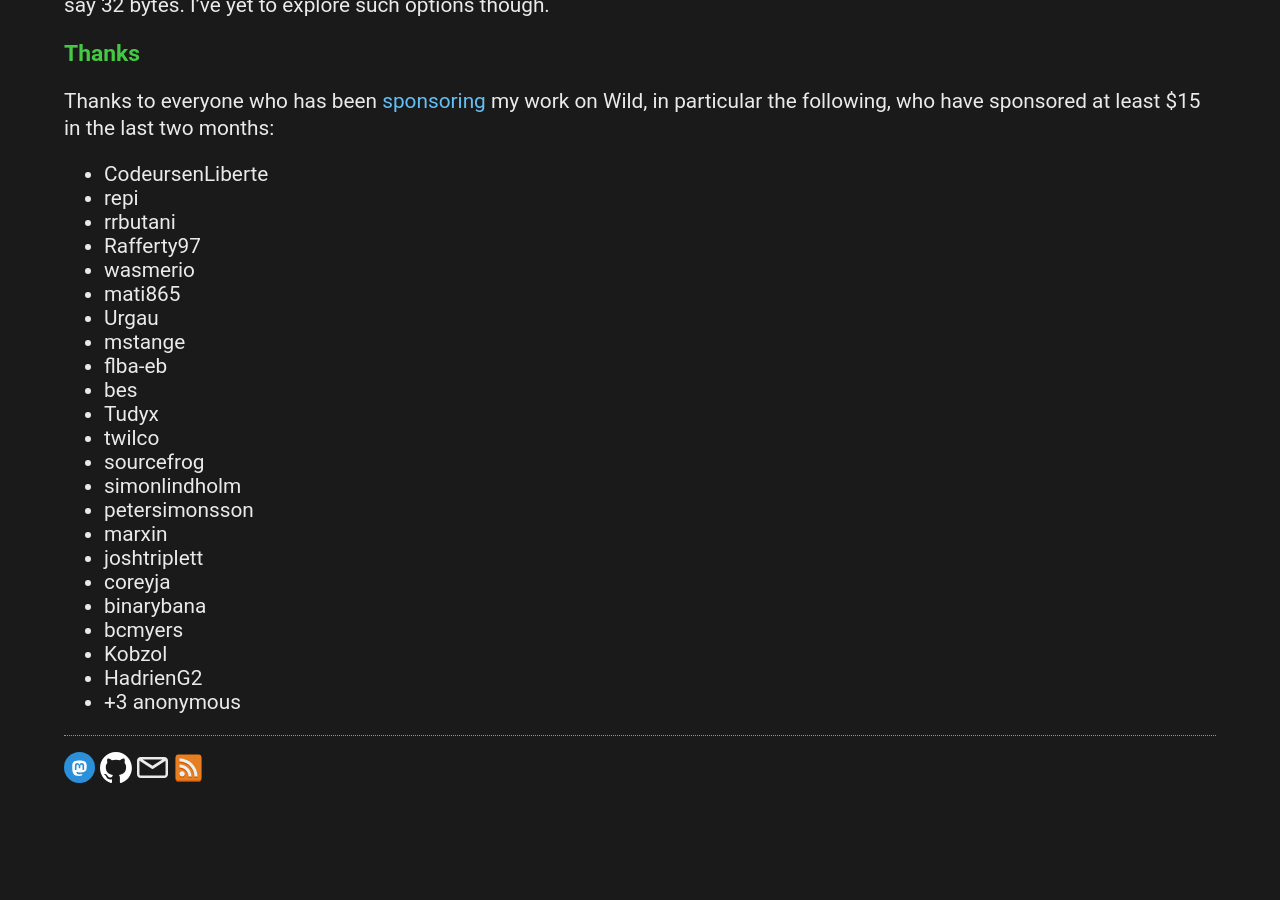
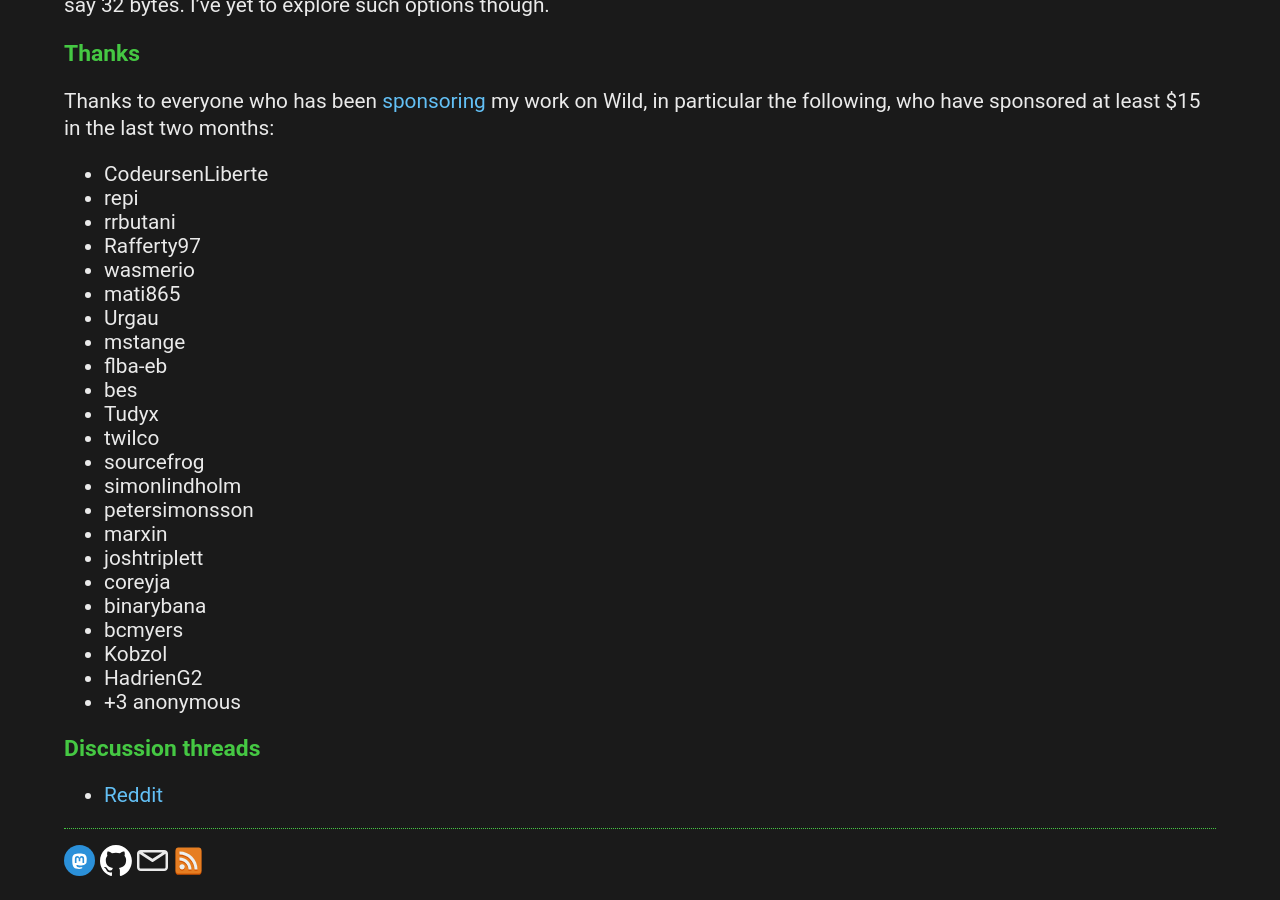
Before and after one commit to davidlattimore/davidlattimore.github.io, a Jekyll site: the page built from _posts/2025-11-27-graph-algorithms-in-rayon.md, in a window 1280 px wide and 900 px high, scrolled down 3609 px. Built offline with Jekyll 4.4.1, drawn with Linux system fonts in a browser that asks for light colours; before the commit the page ends 4417 px from its top, so only the background shows below that.

Commit message:
Add link to reddit discussion

```diff
--- a/_posts/2025-11-27-graph-algorithms-in-rayon.md
+++ b/_posts/2025-11-27-graph-algorithms-in-rayon.md
@@ -204,3 +204,7 @@ Wild, in particular the following, who have sponsored at least $15 in the last t
 * Kobzol
 * HadrienG2
 * +3 anonymous
+
+## Discussion threads
+
+* [Reddit](https://www.reddit.com/r/rust/comments/1p7omoh/thoughts_on_graph_algorithms_in_rayon/)
```
